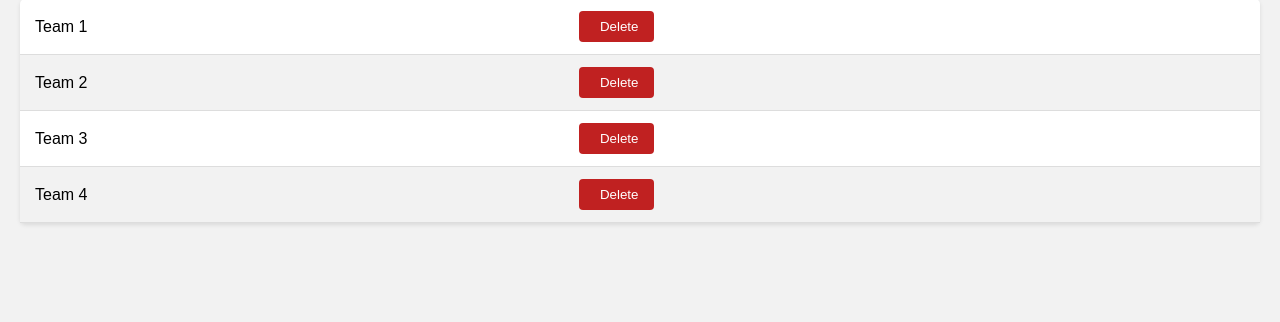
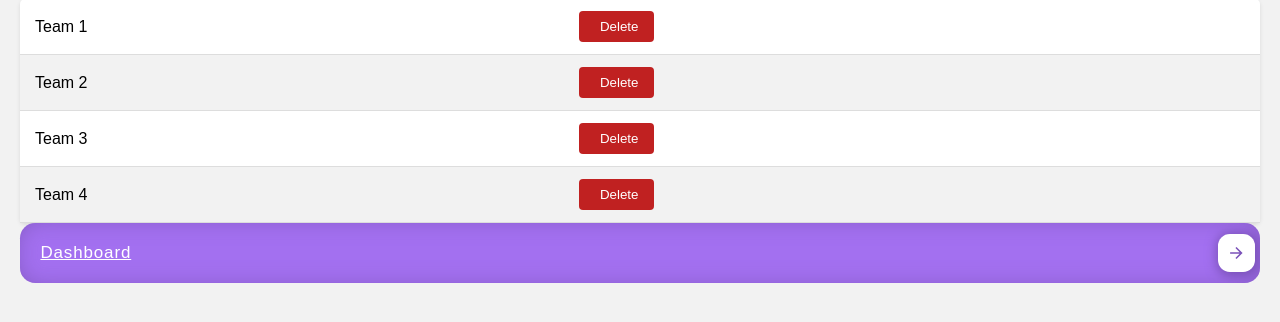
Before and after one commit to ahmedshafin/299, a Django app: page /addTeam/ in a window 1280 px wide. Shown: the part 249-571 px from the top of the page. Run offline with Django 5.2, Linux system fonts and the light colour scheme; data comes from the database, SQL or seed files in the repository; both versions use the stored data as it was after the commit.

Commit message:
dynamic buttons

```diff
--- a/app1/views.py
+++ b/app1/views.py
@@ -49,6 +49,7 @@ def dashboardView(request):
     restaurents = addRestaurentModel.objects.filter()
     notification = contactUsModel.objects.filter()
     notification_count = len(notification)
+    availableTeam = team.objects.filter()
 
     args = {
         "reports": reports,
@@ -56,7 +57,9 @@ def dashboardView(request):
         "user_count":user_count,
         "certificates_count":certificates_count,
         "restaurents":restaurents,
-        "notification_count":notification_count
+        "notification_count":notification_count,
+        "availableTeam":availableTeam
+
     }
     return render(request, 'adminDashboard.html', args)
 
--- a/flameshield/urls.py
+++ b/flameshield/urls.py
@@ -43,4 +43,5 @@ urlpatterns = [
     path('deleteCertificate/<int:slug>', views.deleteCertificate, name = "deleteCertificate"),
 
 
+
 ]
--- a/templates/availableteam.html
+++ b/templates/availableteam.html
@@ -90,6 +90,61 @@
     .action-button-container td {
         padding-right: 10px;
     }
+
+    /* Backbutton style */
+    .cssbuttons-io-button {
+  background: #a370f0;
+  color: white;
+  font-family: inherit;
+  padding: 0.35em;
+  padding-left: 1.2em;
+  font-size: 17px;
+  font-weight: 500;
+  border-radius: 0.9em;
+  border: none;
+  letter-spacing: 0.05em;
+  display: flex;
+  align-items: center;
+  box-shadow: inset 0 0 1.6em -0.6em #714da6;
+  overflow: hidden;
+  position: relative;
+  height: 2.8em;
+  padding-right: 3.3em;
+  cursor: pointer;
+}
+
+.cssbuttons-io-button .icon {
+  background: white;
+  margin-left: 1em;
+  position: absolute;
+  display: flex;
+  align-items: center;
+  justify-content: center;
+  height: 2.2em;
+  width: 2.2em;
+  border-radius: 0.7em;
+  box-shadow: 0.1em 0.1em 0.6em 0.2em #7b52b9;
+  right: 0.3em;
+  transition: all 0.3s;
+}
+
+.cssbuttons-io-button:hover .icon {
+  width: calc(100% - 0.6em);
+}
+
+.cssbuttons-io-button .icon svg {
+  width: 1.1em;
+  transition: transform 0.3s;
+  color: #7b52b9;
+}
+
+.cssbuttons-io-button:hover .icon svg {
+  transform: translateX(0.1em);
+}
+
+.cssbuttons-io-button:active .icon {
+  transform: scale(0.95);
+}
 </style>
 </head>
 <body>
@@ -126,6 +181,19 @@
         </tbody>
     </table>
 
+     <!-- Button to return to dashboard -->
+
+     <a href="{% url 'dashboardView' %}" class="cssbuttons-io-button">
+        Dashboard
+        <div class="icon">
+            <svg height="24" width="24" viewBox="0 0 24 24" xmlns="http://www.w3.org/2000/svg">
+                <path d="M0 0h24v24H0z" fill="none"></path>
+                <path d="M16.172 11l-5.364-5.364 1.414-1.414L20 12l-7.778 7.778-1.414-1.414L16.172 13H4v-2z" fill="currentColor"></path>
+            </svg>
+        </div>
+    </a>
+
+
 
 
 </body>
```
Also changed, not shown: templates/adminDashboard.html (+15 -1 lines), db.sqlite3.
